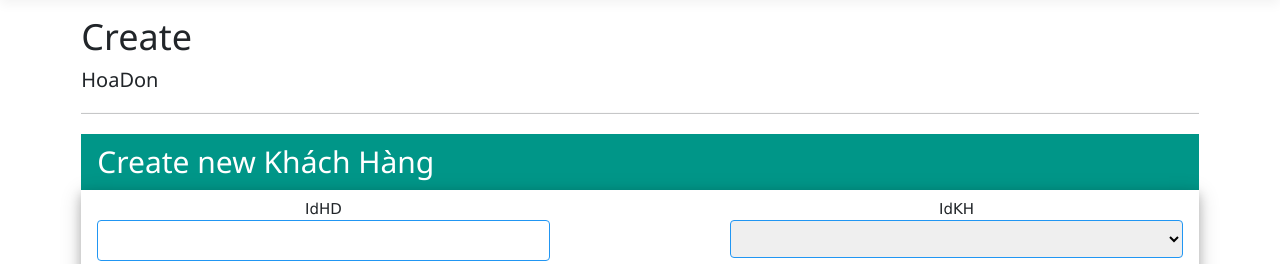
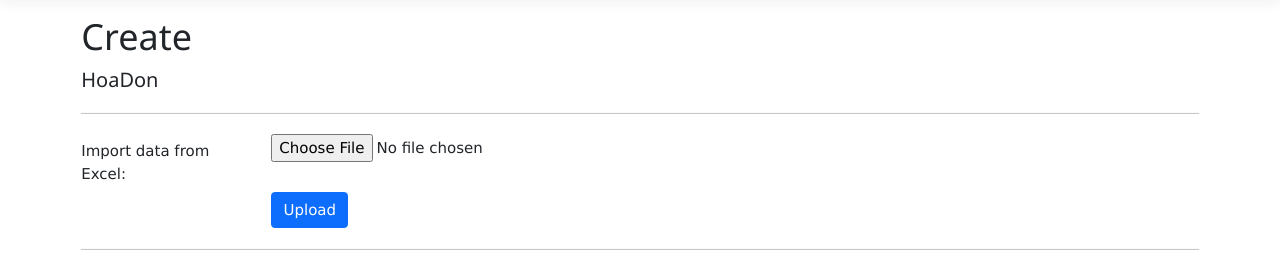
Before and after one commit to DaoTrongHieuk2/BaiTapLon, an ASP.NET Core app: page /HoaDon/Create in a window 1280 px wide. Shown: the part 54-318 px from the top of the page. Run offline with ASP.NET Core 8, Linux system fonts and the light colour scheme; lists and menus that the app fills with data are empty; style sheets or scripts are compiled from the project's sources.

Commit message:
excecl HoaDon

```diff
--- a/MVC/Controllers/HoaDonController.cs
+++ b/MVC/Controllers/HoaDonController.cs
@@ -8,7 +8,7 @@ using Microsoft.EntityFrameworkCore;
 using MVC.Data;
 using MVC.Models;
 using OfficeOpenXml;
-
+using MVC.Models.Process;
 namespace MVC.Controllers
 {
     public class HoaDonController : Controller
@@ -19,7 +19,7 @@ namespace MVC.Controllers
         {
             _context = context;
         }
-
+        private ExcelProcess _excelPro = new ExcelProcess();
         // GET: HoaDon
         public async Task<IActionResult> Index()
         {
@@ -179,6 +179,53 @@ namespace MVC.Controllers
         }
 
 
+        public IActionResult Upload()
+        {
+            return View();
+        }
+        [HttpPost]
+        public async Task<IActionResult> Upload(IFormFile file)
+        {
+            if (file != null)
+            {
+                string fileExtension = Path.GetExtension(file.FileName);
+                if (fileExtension != ".xls" && fileExtension != ".xlsx")
+                {
+                    ModelState.AddModelError("", "Please choose excel file to upload!");
+                }
+                else
+                {
+                    //rename file when upload to server
+                    var filePath = Path.Combine(Directory.GetCurrentDirectory() + "/Uploads/Excels", "File" + DateTime.Now.Day + DateTime.Now.Hour + DateTime.Now.Minute + DateTime.Now.Millisecond + fileExtension);
+                    var fileLocation = new FileInfo(filePath).ToString();
+                    if (file.Length > 0)
+                    {
+                        using (var stream = new FileStream(filePath, FileMode.Create))
+                        {
+                            //save file to server
+                            await file.CopyToAsync(stream);
+                            //read data from file and write to database
+                            var dt = _excelPro.ExcelToDataTable(fileLocation);
+                            for (int i = 0; i < dt.Rows.Count; i++)
+                            {
+                                var ps = new HoaDon();
+                                ps.IdHD = dt.Rows[i][0].ToString();
+
+                                ps.IdKH = dt.Rows[i][1].ToString();
+
+                                ps.IdNV = dt.Rows[i][2].ToString();
+                                ps.IdSP = dt.Rows[i][3].ToString();
+                                ps.MyProperty = Convert.ToInt32(dt.Rows[i][4].ToString());
+                                _context.Add(ps);
+                            }
+                            await _context.SaveChangesAsync();
+                            return RedirectToAction(nameof(Index));
+                        }
+                    }
+                }
+            }
+            return View();
+        }
 
 
 
--- a/MVC/Views/HoaDon/Create.cshtml
+++ b/MVC/Views/HoaDon/Create.cshtml
@@ -8,6 +8,21 @@
 
 <h4>HoaDon</h4>
 <hr />
+<form asp-action="Upload" enctype="multipart/form-data">
+    <div class="form-group row">
+        <label class="col-sm-2 col-form-label">Import data from Excel:</label>
+        <div class="col-sm-4">
+            <input type="file" name="file" class="form-control-file">
+        </div>
+    </div>
+    <div class="form-group row">
+        <div class="col-sm-2"></div>
+        <div class="col-sm-4">
+            <input type="submit" value="Upload" class="btn btn-primary">
+        </div>
+    </div>
+</form>
+<hr>
 <div class="max-width-40 ud-center">
     <div class="w3-container w3-teal">
         <h2>Create new Khách Hàng</h2>
```
Also changed, not shown: MVC/App.db, 12 other files.
